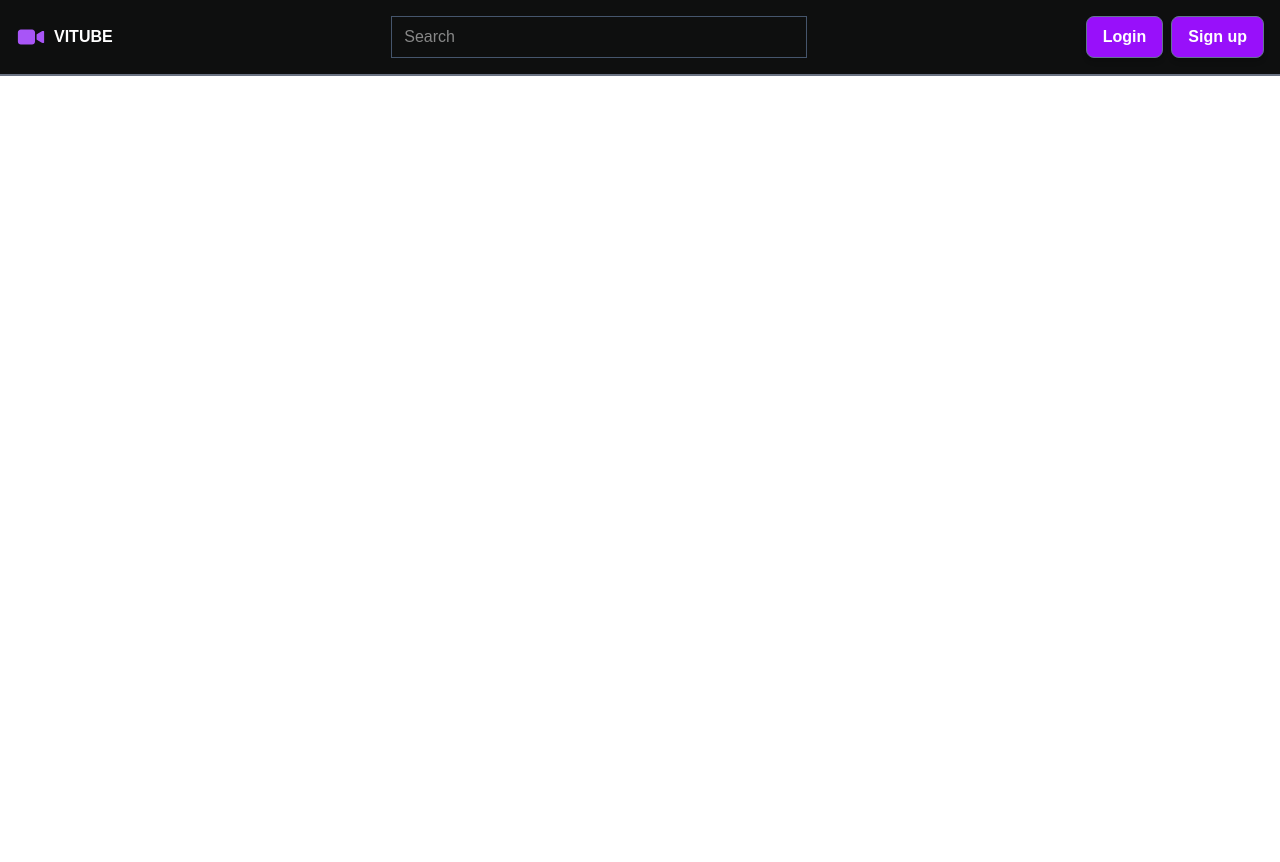
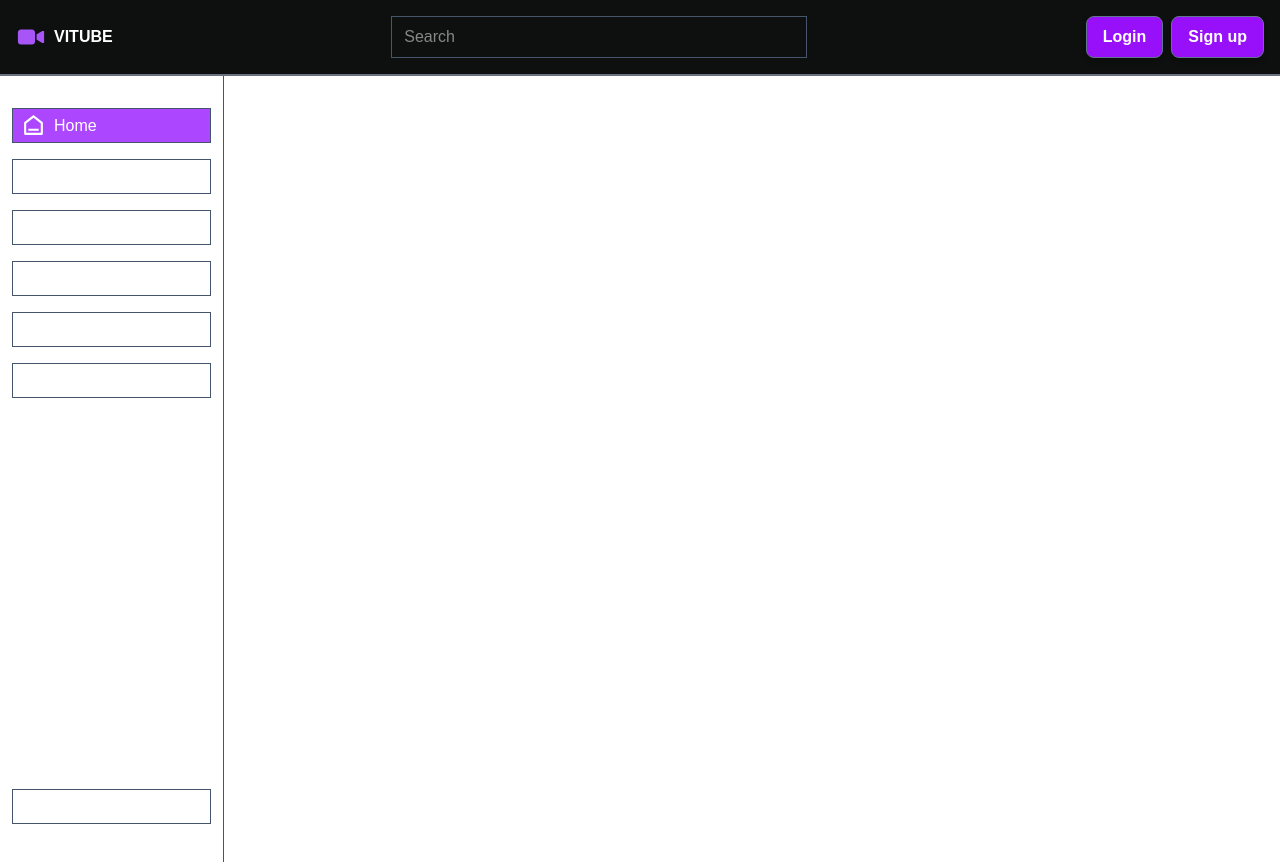
Before and after one commit to abhimanyujangid/Frontend_VITUBE, a React (Vite) app: page / in a window 1280 px wide. Shown: the top 862 px of the page. Before the commit the page ends 800 px from the top, so only its background shows below. Built offline with nearby package versions, Linux system fonts and the light colour scheme.

Commit message:
add SideBar component; integrate with Layout and implement navigation links

```diff
--- a/src/Layout/Layout.tsx
+++ b/src/Layout/Layout.tsx
@@ -1,7 +1,7 @@
 import React from "react";
 import Navbar from "../components/Header/NavbBar";
+import SideBar from "../components/Header/SideBar";
 // import { Outlet } from "react-router-dom";
-// import Sidebar from "./components/Header/Sidebar";
 
 function Layout() {
     return (
@@ -10,7 +10,7 @@ function Layout() {
             <div className="sm:flex flex-none">
                 <div className="">
 
-                    {/* <Sidebar /> */}
+                    <SideBar />
                 </div>
                 <div className="sm:flex-1">
                     {/* <Outlet /> */}
--- a/src/components/Header/NavbBar.tsx
+++ b/src/components/Header/NavbBar.tsx
@@ -73,7 +73,6 @@ const Navbar: React.FC = () => {
                 <motion.div whileTap={{ scale: 0.9 }} className="sm:hidden block">
                     <SlMenu size={24} onClick={() => setToggleMenu((prev) => !prev)} />
                 </motion.div>
-
                 <AnimatePresence>
                     {toggleMenu && (
                         <motion.div
--- /dev/null
+++ b/src/components/Header/SideBar.tsx
@@ -0,0 +1,147 @@
+import {
+    BiHistory,
+    BiLike,
+    CiSettings,
+    HiOutlineVideoCamera,
+    IoFolderOutline,
+    RiHome6Line,
+    TbUserCheck,
+} from "../icons";
+import { NavLink, useNavigate } from "react-router-dom";
+import { useSelector, useDispatch } from "react-redux";
+import { IoMdLogOut } from "react-icons/io";
+import { userLogout } from "../../store/Slices/authSlic";
+import { RootState, AppDispatch } from "../../store/store";
+
+function SideBar() {
+    const dispatch = useDispatch<AppDispatch>();
+    const navigate = useNavigate();
+    const username = useSelector((state: RootState) => state.auth?.userData?.username);
+
+    const sidebarTopItems = [
+        {
+            icon: <RiHome6Line size={25} />,
+            title: "Home",
+            url: "/",
+        },
+        {
+            icon: <BiLike size={25} />,
+            title: "Liked Videos",
+            url: "/liked-videos",
+        },
+        {
+            icon: <BiHistory size={25} />,
+            title: "History",
+            url: "/history",
+        },
+        {
+            icon: <HiOutlineVideoCamera size={25} />,
+            title: "My Content",
+            url: `/channel/${username}`,
+        },
+        {
+            icon: <IoFolderOutline size={25} />,
+            title: "Collections",
+            url: "/collections",
+        },
+        {
+            icon: <TbUserCheck size={25} />,
+            title: "Subscriptions",
+            url: "/subscriptions",
+        },
+    ];
+
+    const bottomBarItems = [
+        {
+            icon: <RiHome6Line size={25} />,
+            title: "Home",
+            url: "/",
+        },
+        {
+            icon: <BiHistory size={25} />,
+            title: "History",
+            url: "/history",
+        },
+        {
+            icon: <IoFolderOutline size={25} />,
+            title: "Collections",
+            url: "/collections",
+        },
+        {
+            icon: <TbUserCheck size={25} />,
+            title: "Subscriptions",
+            url: "/subscriptions",
+        },
+    ];
+
+    const logout = async () => {
+        await dispatch(userLogout());
+        navigate("/");
+    };
+
+    return (
+        <>
+            <div className="sm:block hidden">
+                <div className="text-white lg:w-56 md:w-44 w-16 sm:p-3 p-2 border-slate-600 border-r h-screen flex flex-col justify-between">
+                    <div className="flex flex-col gap-4 mt-5">
+                        {sidebarTopItems.map((item) => (
+                            <NavLink
+                                to={item.url}
+                                key={item.title}
+                                className={({ isActive }) =>
+                                    isActive ? "bg-purple-500" : ""
+                                }
+                            >
+                                <div className="flex items-center gap-2 justify-center sm:justify-start hover:bg-purple-500 cursor-pointer py-1 px-2 border border-slate-600">
+                                    {item.icon}
+                                    <span className="text-base hidden md:block">
+                                        {item.title}
+                                    </span>
+                                </div>
+                            </NavLink>
+                        ))}
+                    </div>
+
+                    <div className="space-y-4 mb-10">
+                        {username && (
+                            <div
+                                className="flex items-center gap-2 justify-center sm:justify-start hover:bg-purple-500 cursor-pointer py-1 px-2 border border-slate-600"
+                                onClick={() => logout()}
+                            >
+                                <IoMdLogOut size={25} />
+                                <span className="text-base hidden md:block">
+                                    Logout
+                                </span>
+                            </div>
+                        )}
+                        <div className="flex items-center gap-2 justify-center sm:justify-start hover:bg-purple-500 cursor-pointer py-1 px-2 border border-slate-600">
+                            <CiSettings size={25} />
+                            <span className="text-base hidden md:block">
+                                Settings
+                            </span>
+                        </div>
+                    </div>
+                </div>
+            </div>
+
+            <div className="border-t-2 text-white h-16 sm:hidden z-20 p-1 w-full flex justify-around fixed bottom-0 bg-[#0E0F0F]">
+                {bottomBarItems.map((item) => (
+                    <NavLink
+                        to={item.url}
+                        key={item.title}
+                        className={({ isActive }) =>
+                            isActive ? "text-purple-500" : ""
+                        }
+                    >
+                        <div className="flex flex-col items-center gap-1 cursor-pointer p-1">
+                            {item.icon}
+                            <span className="text-sm">{item.title}</span>
+                        </div>
+                    </NavLink>
+                ))}
+            </div>
+        </>
+    );
+}
+
+export default SideBar;
```
